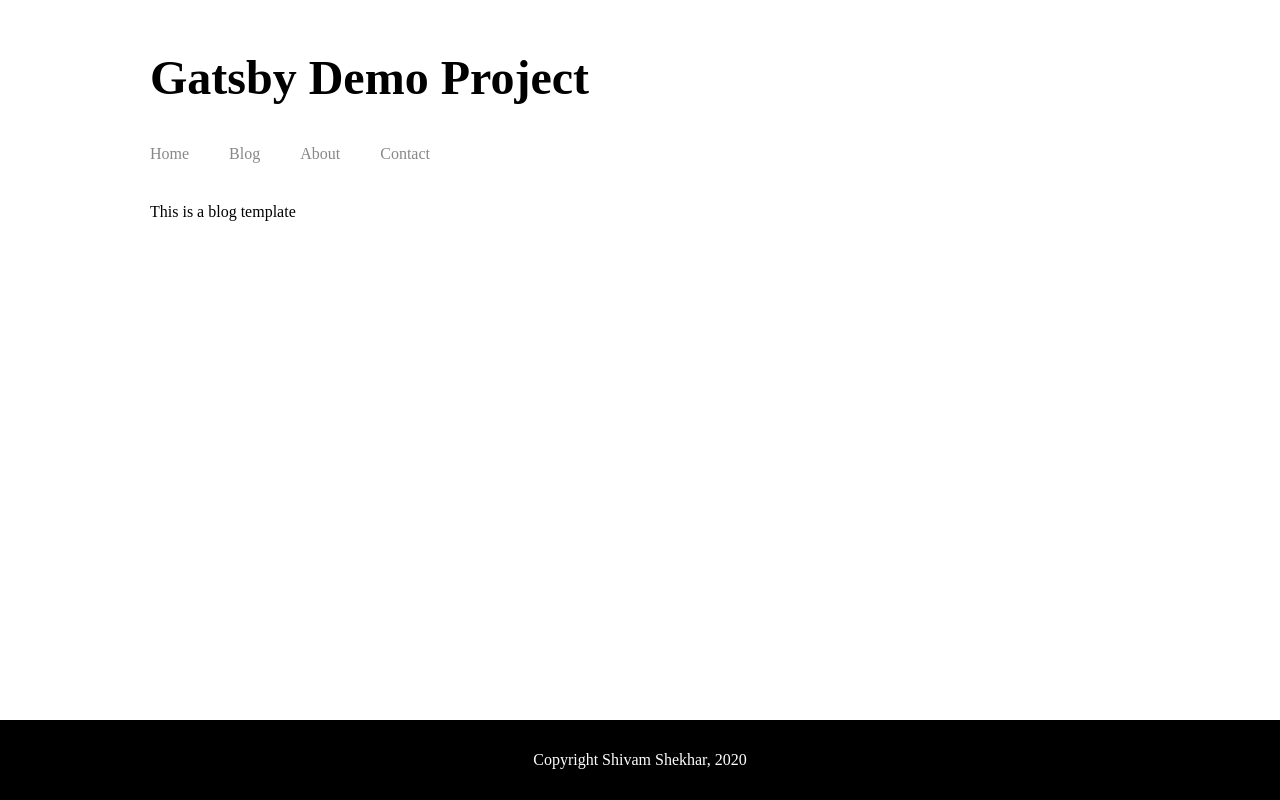
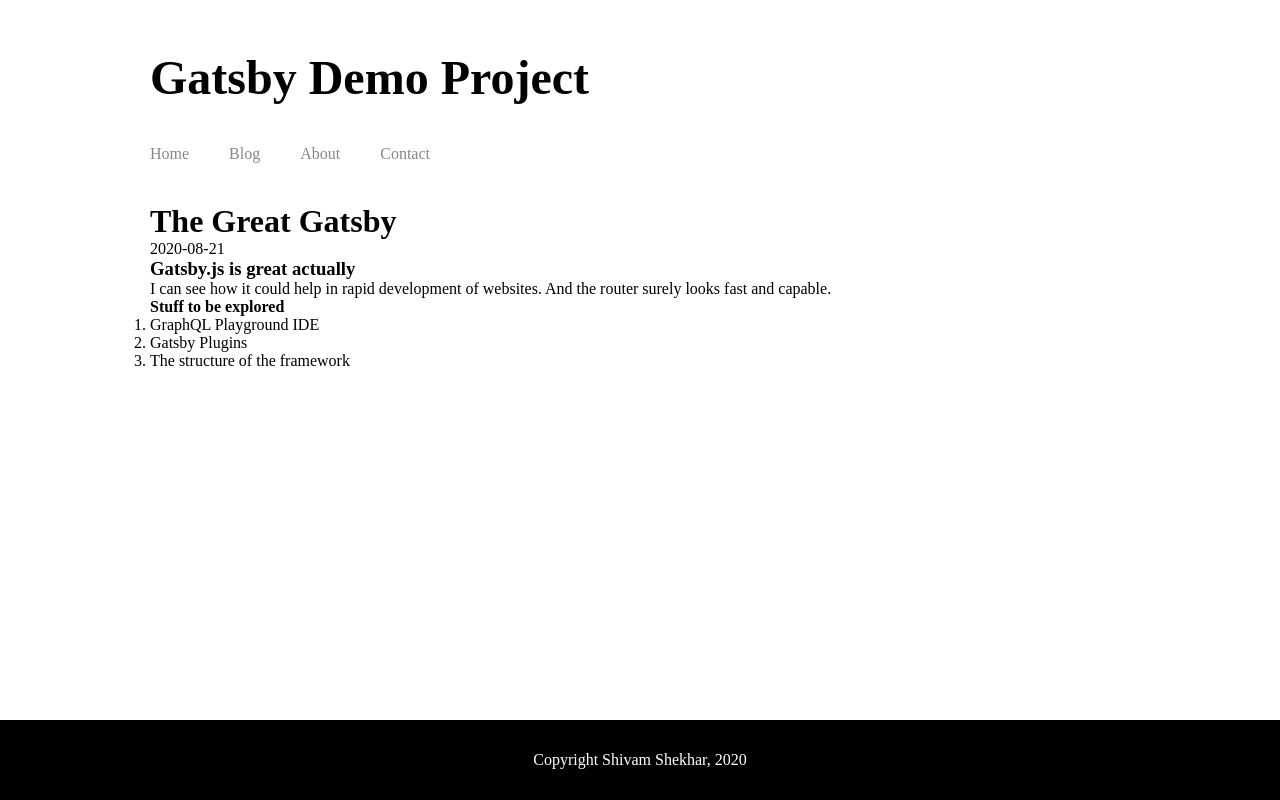
Before and after one commit to Eddges/gatsbyJS-demo-with-graphQL, a Gatsby site: page /blog/gatsby in a window 1280 px wide. Built offline with nearby package versions, Linux system fonts and the light colour scheme; Gatsby itself is replaced by a stand-in of ours.

Commit message:
implemented blog generation with markdown

```diff
--- a/src/templates/blog.js
+++ b/src/templates/blog.js
@@ -1,12 +1,37 @@
 import React from 'react'
 import Layout from '../components/Layout/Layout'
 import classes from '../styles/blog/blog.module.css'
+import { graphql } from 'gatsby'
+
+
+export const query = graphql`
+query (
+    $slug :String
+  ){
+    markdownRemark(
+      fields :{
+        slug:{
+          eq :$slug
+        }
+      }
+    ){
+        frontmatter{
+        title
+        date
+      }
+        html
+    }
+  }
+`
 
 const Blog = (props) => {
     return(
             <Layout>
                 <div className={classes.Container}>
-                    <span>This is a blog template</span>
+                    <h1>{props.data.markdownRemark.frontmatter.title}</h1>
+                    <p>{props.data.markdownRemark.frontmatter.date}</p>
+                    <div dangerouslySetInnerHTML={{__html : props.data.markdownRemark.html}} >
+                    </div>
                 </div>
             </Layout>
     )
```
